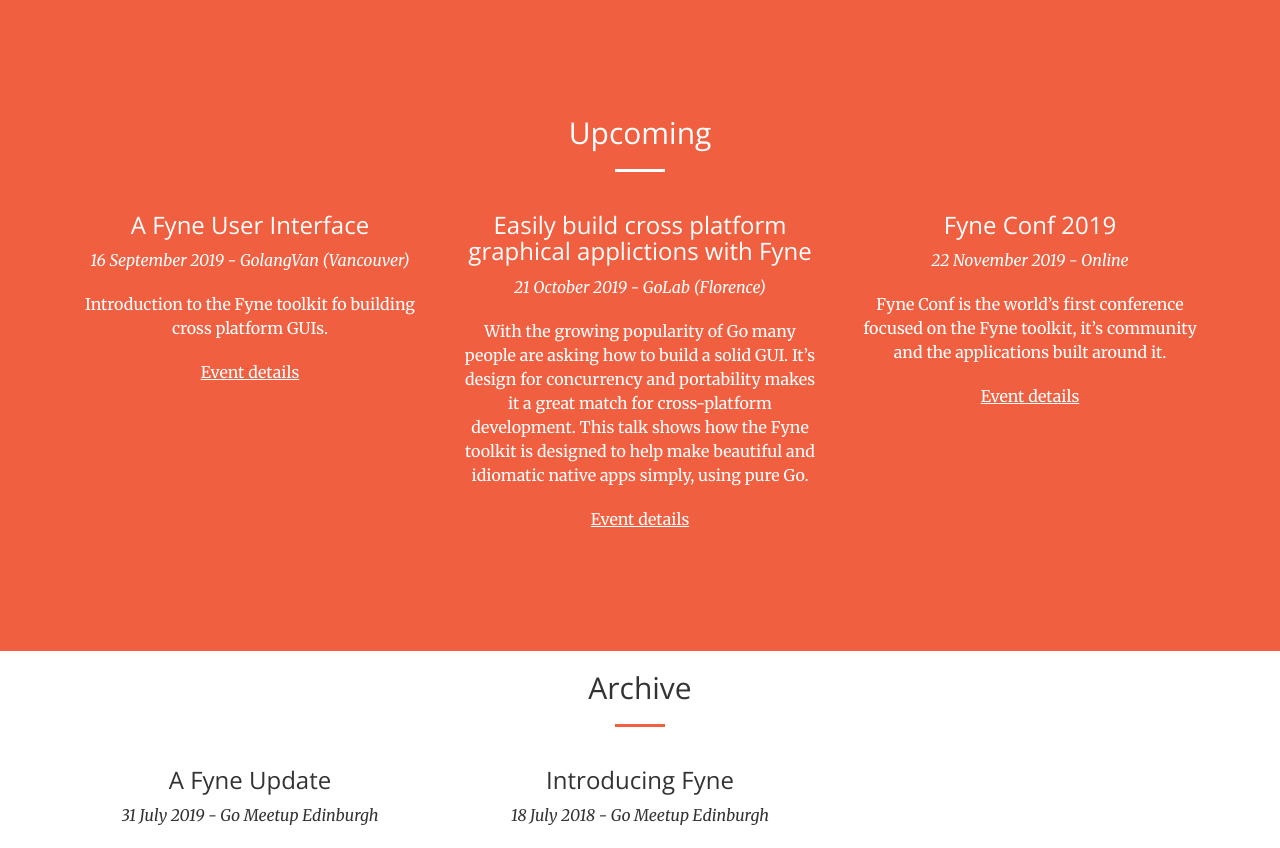
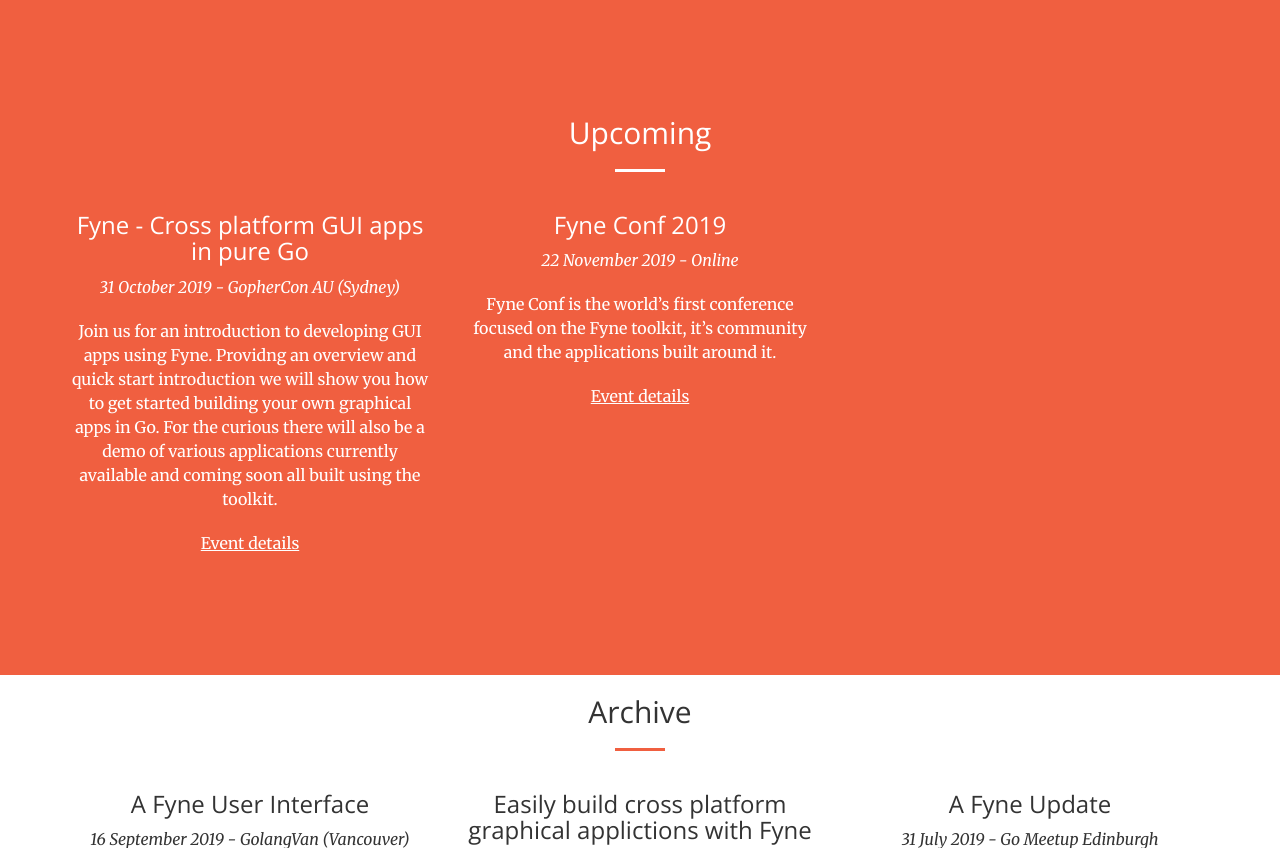
Before and after one commit to fyne-io/fyne-io.github.io, a Jekyll site: the page built from events.md, in a window 1280 px wide and 900 px high, scrolled down 852 px, cut to the strip 52-900 px from the top of the window. Built offline with Jekyll 4.4.1, drawn with Linux system fonts in a browser that asks for light colours.

Commit message:
Update events page, archive old and add GopherCon AU

```diff
--- a/events.md
+++ b/events.md
@@ -19,6 +19,56 @@
 
 <div class="container">
 <div class="row">
+
+<div class="col-lg-4 text-center" markdown="1">
+
+### Fyne - Cross platform GUI apps in pure Go
+
+*31 October 2019 - GopherCon AU (Sydney)*
+
+Join us for an introduction to developing GUI apps using Fyne.
+Providng an overview and quick start introduction we will show you how
+to get started building your own graphical apps in Go.
+For the curious there will also be a demo of various applications
+currently available and coming soon all built using the toolkit.
+
+[Event details](https://gophercon.com.au/)
+
+</div>
+
+<div class="col-lg-4 text-center" markdown="1">
+
+### Fyne Conf 2019
+
+*22 November 2019 - Online*
+
+Fyne Conf is the world’s first conference focused on the Fyne toolkit, it’s community and the applications built around it.
+
+[Event details](https://conf.fyne.io)
+
+</div>
+
+<div class="col-lg-4 text-center" markdown="1">
+
+</div>
+</div>
+</div>
+</section>
+
+<div class="container">
+<div class="row">
+<div class="col-lg-12 text-center" markdown="1">
+
+## Archive
+---
+
+</div>
+</div>
+</div>
+
+<div class="container">
+<div class="row">
+
 <div class="col-lg-4 text-center" markdown="1">
 
 ### A Fyne User Interface
@@ -45,34 +95,6 @@
 
 <div class="col-lg-4 text-center" markdown="1">
 
-### Fyne Conf 2019
-
-*22 November 2019 - Online*
-
-Fyne Conf is the world’s first conference focused on the Fyne toolkit, it’s community and the applications built around it.
-
-[Event details](https://conf.fyne.io)
-
-</div>
-</div>
-</div>
-</section>
-
-<div class="container">
-<div class="row">
-<div class="col-lg-12 text-center" markdown="1">
-
-## Archive
----
-
-</div>
-</div>
-</div>
-
-<div class="container">
-<div class="row">
-<div class="col-lg-4 text-center" markdown="1">
-
 ### A Fyne Update
 
 *31 July 2019 - Go Meetup Edinburgh*
@@ -82,6 +104,12 @@
 [Event details](https://www.meetup.com/Edinburgh-Golang-meetup/events/263200722/)
 
 </div>
+
+</div>
+</div>
+
+<div class="container">
+<div class="row">
 
 <div class="col-lg-4 text-center" markdown="1">
 
@@ -99,5 +127,9 @@
 
 
 </div>
+<div class="col-lg-4 text-center" markdown="1">
+
+
 </div>
 </div>
+</div>
```
